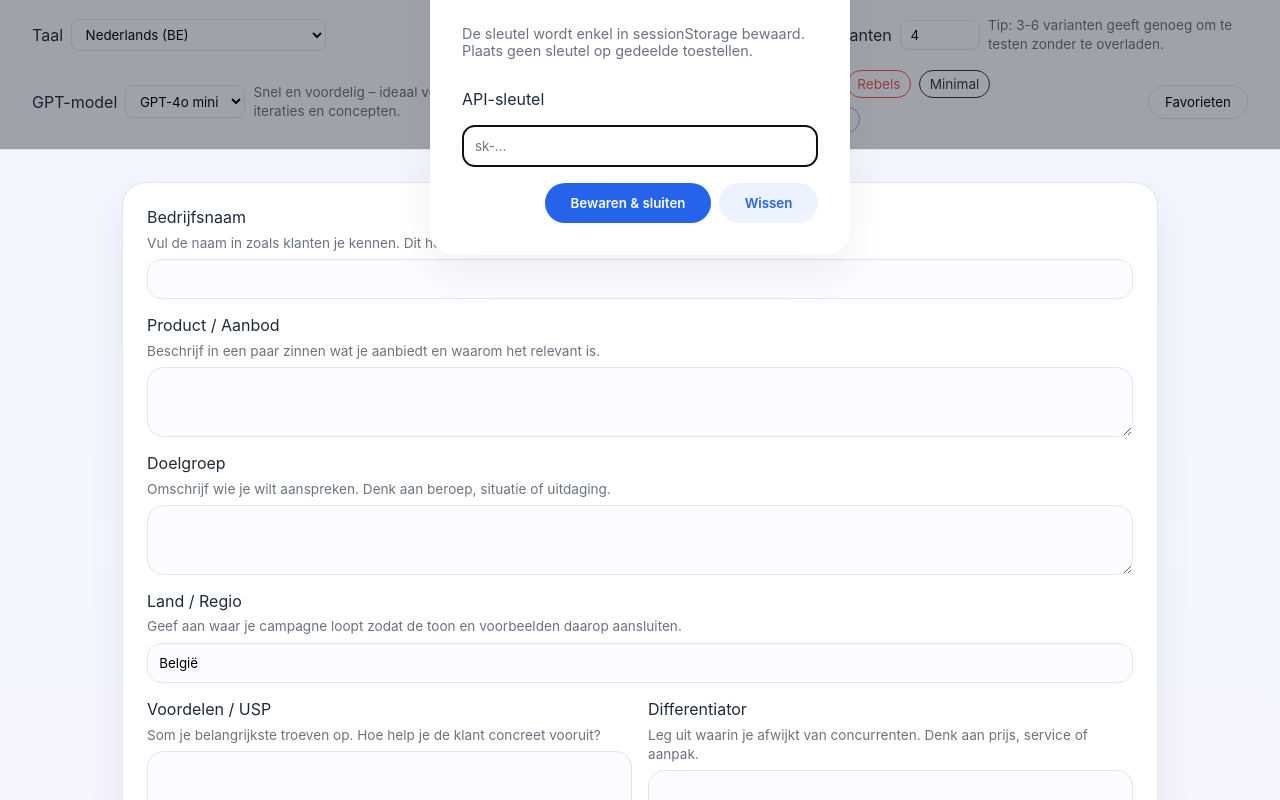
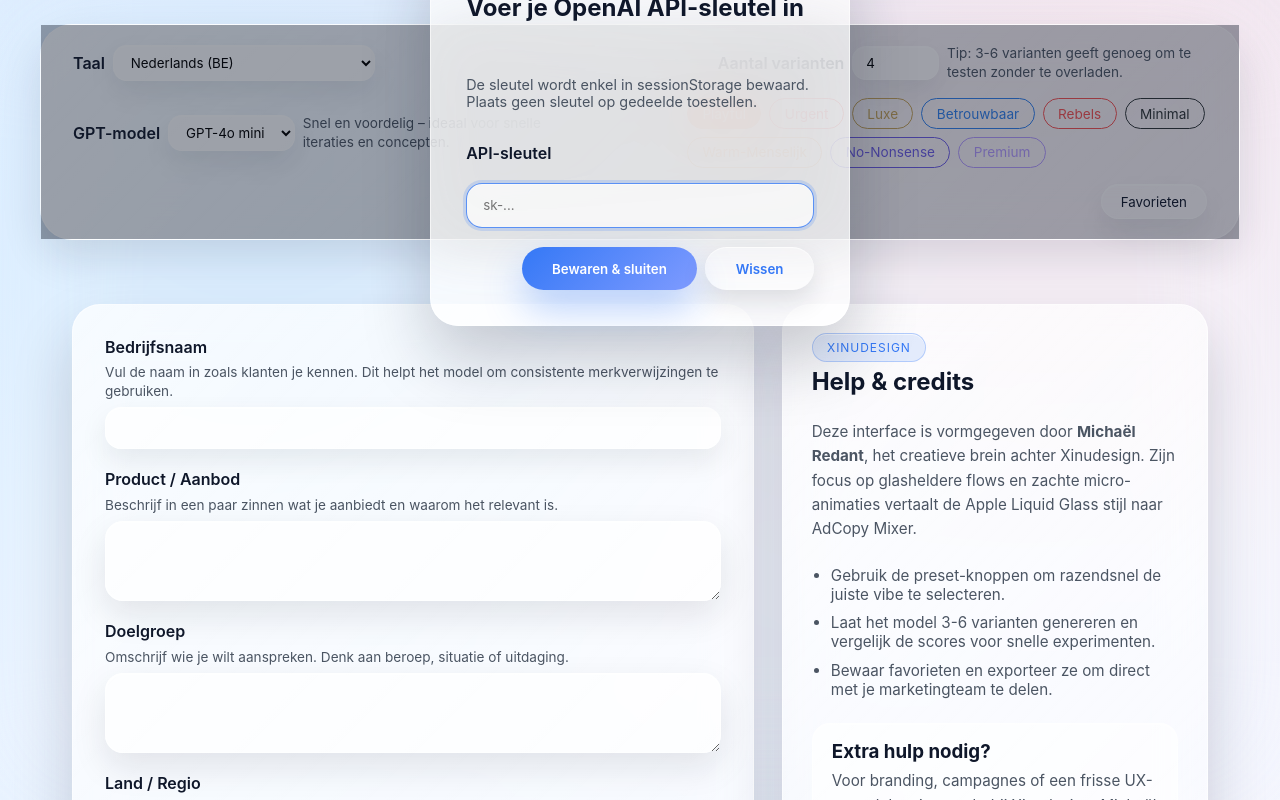
Before and after one commit to MichaelRedant/AdCopy-Mixer, a React (Vite) app in the folder ad-variant-generator/: page / in a window 1280 px wide. Shown: the top 800 px of the page. Built offline with nearby package versions, Linux system fonts and the light colour scheme.

Commit message:
Restyle UI with glassmorphic help section

```diff
--- a/ad-variant-generator/src/App.tsx
+++ b/ad-variant-generator/src/App.tsx
@@ -303,7 +303,46 @@ const App: React.FC = () => {
 
       <main className="layout">
         <section className="content">
-          <FormPanel values={formValues} onChange={handleSettingsChange} onSubmit={handleFormSubmit} isGenerating={isGenerating} />
+          <div className="content-grid">
+            <FormPanel
+              values={formValues}
+              onChange={handleSettingsChange}
+              onSubmit={handleFormSubmit}
+              isGenerating={isGenerating}
+            />
+            <section className="help-panel glass-panel" aria-label="Help en credits">
+              <div className="help-header">
+                <span className="help-badge">Xinudesign</span>
+                <h2>Help & credits</h2>
+              </div>
+              <p className="help-intro">
+                Deze interface is vormgegeven door <strong>Michaël Redant</strong>, het creatieve brein achter Xinudesign. Zijn
+                focus op glasheldere flows en zachte micro-animaties vertaalt de Apple Liquid Glass stijl naar AdCopy Mixer.
+              </p>
+              <ul className="help-list">
+                <li>Gebruik de preset-knoppen om razendsnel de juiste vibe te selecteren.</li>
+                <li>Laat het model 3-6 varianten genereren en vergelijk de scores voor snelle experimenten.</li>
+                <li>Bewaar favorieten en exporteer ze om direct met je marketingteam te delen.</li>
+              </ul>
+              <div className="promo-card">
+                <h3>Extra hulp nodig?</h3>
+                <p>
+                  Voor branding, campagnes of een frisse UX-aanpak kun je terecht bij Xinudesign. Michaël denkt graag mee over
+                  jouw volgende digitale ervaring.
+                </p>
+              </div>
+              <div className="promo-card highlight">
+                <h3>Tip uit eigen keuken</h3>
+                <p>
+                  Zin in tastbare prototypes of gepersonaliseerde merch? Bekijk de mogelijkheden bij{' '}
+                  <a href="https://www.x3dprints.be" target="_blank" rel="noreferrer">
+                    X3DPrints.be
+                  </a>
+                  , het 3D-printatelier van Michaël voor kmo's en particulieren.
+                </p>
+              </div>
+            </section>
+          </div>
           {needsReformat && (
             <button type="button" className="secondary reformat" onClick={handleReformat}>
               Opnieuw formatteren
--- a/ad-variant-generator/src/components/FavoritesDrawer.tsx
+++ b/ad-variant-generator/src/components/FavoritesDrawer.tsx
@@ -31,7 +31,7 @@ const FavoritesDrawer: React.FC<FavoritesDrawerProps> = ({ favorites, isOpen, on
   }
 
   return (
-    <aside className="favorites-drawer" aria-label="Favorieten">
+    <aside className="favorites-drawer glass-drawer" aria-label="Favorieten">
       <div className="drawer-header">
         <h2>Favorieten</h2>
         <button type="button" onClick={onClose} aria-label="Sluit favorieten">×</button>
--- a/ad-variant-generator/src/components/FormPanel.tsx
+++ b/ad-variant-generator/src/components/FormPanel.tsx
@@ -24,7 +24,7 @@ const FormPanel: React.FC<FormPanelProps> = ({ values, onChange, onSubmit, isGen
   };
 
   return (
-    <section className="form-panel" aria-label="Invoerformulier">
+    <section className="form-panel glass-panel" aria-label="Invoerformulier">
       <div className="form-row">
         <label htmlFor="bedrijf">Bedrijfsnaam</label>
         <p className="form-help">Vul de naam in zoals klanten je kennen. Dit helpt het model om consistente merkverwijzingen te gebruiken.</p>
--- a/ad-variant-generator/src/components/VariantCard.tsx
+++ b/ad-variant-generator/src/components/VariantCard.tsx
@@ -74,7 +74,7 @@ const VariantCard: React.FC<VariantCardProps> = ({ item, accentColor, onRemix, o
   const score = normaliseScore(rawScore);
 
   return (
-    <article className="variant-card" style={{ borderTopColor: accentColor }}>
+    <article className="variant-card glass-panel" style={{ borderTopColor: accentColor }}>
       <header>
         <span className="platform-tag">{variant.platform}</span>
         <div className="headline-group">
--- a/ad-variant-generator/src/styles/globals.css
+++ b/ad-variant-generator/src/styles/globals.css
@@ -1,23 +1,50 @@
 :root {
   color-scheme: light;
-  --bg: #f6f7fb;
-  --surface: #ffffff;
-  --border: #e0e4ec;
-  --text: #1f2a37;
-  --muted: #6b7280;
-  --primary: #2563eb;
-  --shadow: 0 18px 40px rgba(15, 23, 42, 0.06);
+  --bg: radial-gradient(circle at 20% 20%, rgba(168, 220, 255, 0.4), transparent 55%),
+    radial-gradient(circle at 80% -10%, rgba(255, 196, 196, 0.35), transparent 50%),
+    linear-gradient(180deg, #eef3ff 0%, #f7f9ff 60%, #f0f4ff 100%);
+  --surface: rgba(255, 255, 255, 0.55);
+  --surface-strong: rgba(255, 255, 255, 0.75);
+  --border: rgba(255, 255, 255, 0.6);
+  --text: #0f172a;
+  --muted: #4b5563;
+  --primary: #3478f6;
+  --shadow: 0 30px 60px rgba(15, 23, 42, 0.18);
+  --glass-blur: 24px;
   font-family: 'Inter', system-ui, -apple-system, BlinkMacSystemFont, 'Segoe UI', sans-serif;
 }
 
 body {
   margin: 0;
-  background: linear-gradient(180deg, rgba(242, 244, 255, 0.9), rgba(246, 247, 251, 1));
+  min-height: 100vh;
+  background: #e8f0ff;
+  background-image: var(--bg);
   color: var(--text);
+  position: relative;
+}
+
+body::before {
+  content: '';
+  position: fixed;
+  inset: 0;
+  background: var(--bg);
+  filter: blur(60px);
+  opacity: 0.9;
+  z-index: 0;
+  pointer-events: none;
 }
 
 * {
   box-sizing: border-box;
+}
+
+.glass-panel {
+  background: linear-gradient(135deg, rgba(255, 255, 255, 0.72), rgba(255, 255, 255, 0.45));
+  border: 1px solid var(--border);
+  border-radius: 28px;
+  box-shadow: var(--shadow);
+  backdrop-filter: blur(var(--glass-blur));
+  -webkit-backdrop-filter: blur(var(--glass-blur));
 }
 
 button,
@@ -27,25 +54,37 @@ select {
   font-family: inherit;
 }
 
+label {
+  font-weight: 600;
+  color: var(--text);
+}
+
 .app {
   min-height: 100vh;
   display: flex;
   flex-direction: column;
+  position: relative;
+  z-index: 1;
 }
 
 .toolbar {
   position: sticky;
-  top: 0;
+  top: 1.5rem;
   z-index: 20;
   display: flex;
   flex-wrap: wrap;
   gap: 1rem;
   align-items: center;
   justify-content: space-between;
-  padding: 1rem 2rem;
-  background: rgba(255, 255, 255, 0.9);
-  backdrop-filter: blur(8px);
-  border-bottom: 1px solid var(--border);
+  padding: 1.2rem 2rem;
+  margin: 1.5rem auto 0;
+  width: min(1200px, calc(100% - 2.5rem));
+  border-radius: 32px;
+  background: linear-gradient(135deg, rgba(255, 255, 255, 0.75), rgba(255, 255, 255, 0.35));
+  border: 1px solid var(--border);
+  backdrop-filter: blur(var(--glass-blur));
+  -webkit-backdrop-filter: blur(var(--glass-blur));
+  box-shadow: 0 18px 40px rgba(15, 23, 42, 0.12);
 }
 
 .toolbar-group {
@@ -56,10 +95,12 @@ select {
 
 .toolbar-group select,
 .toolbar-group input {
-  padding: 0.4rem 0.6rem;
-  border-radius: 8px;
-  border: 1px solid var(--border);
-  background: var(--surface);
+  padding: 0.5rem 0.8rem;
+  border-radius: 14px;
+  border: 1px solid rgba(255, 255, 255, 0.55);
+  background: rgba(255, 255, 255, 0.65);
+  box-shadow: inset 0 1px 0 rgba(255, 255, 255, 0.4), 0 12px 28px rgba(15, 23, 42, 0.08);
+  transition: border-color 0.2s ease, box-shadow 0.2s ease;
 }
 
 .toolbar-group.presets {
@@ -68,18 +109,19 @@ select {
 }
 
 .toolbar-group.presets .preset {
-  padding: 0.3rem 0.6rem;
+  padding: 0.4rem 0.9rem;
   border-radius: 999px;
-  border: 1px solid transparent;
-  background: transparent;
+  border: 1px solid rgba(255, 255, 255, 0.5);
+  background: rgba(255, 255, 255, 0.35);
   font-size: 0.85rem;
   text-transform: capitalize;
-  transition: transform 0.2s ease, box-shadow 0.2s ease;
+  color: var(--text);
+  transition: transform 0.2s ease, box-shadow 0.2s ease, background 0.2s ease;
 }
 
 .toolbar-group.presets .preset:hover {
   transform: translateY(-1px);
-  box-shadow: var(--shadow);
+  box-shadow: 0 10px 24px rgba(15, 23, 42, 0.12);
 }
 
 .toolbar-group.actions {
@@ -88,17 +130,20 @@ select {
 }
 
 .toolbar-button {
-  border: 1px solid var(--border);
-  background: var(--surface);
-  padding: 0.5rem 1rem;
+  border: 1px solid rgba(255, 255, 255, 0.6);
+  background: rgba(255, 255, 255, 0.35);
+  padding: 0.55rem 1.2rem;
   border-radius: 999px;
   cursor: pointer;
-  transition: background 0.2s ease, box-shadow 0.2s ease;
+  color: var(--text);
+  box-shadow: inset 0 1px 0 rgba(255, 255, 255, 0.5), 0 14px 28px rgba(15, 23, 42, 0.08);
+  transition: transform 0.2s ease, box-shadow 0.2s ease, background 0.2s ease;
 }
 
 .toolbar-button:hover {
-  background: #f3f4ff;
-  box-shadow: var(--shadow);
+  transform: translateY(-1px);
+  background: rgba(255, 255, 255, 0.55);
+  box-shadow: 0 16px 36px rgba(15, 23, 42, 0.12);
 }
 
 .toolbar-advice {
@@ -120,21 +165,30 @@ select {
 
 .content {
   flex: 1;
-  padding: 2rem;
-  max-width: 1100px;
-  margin: 0 auto;
+  padding: 2.5rem 2rem 4rem;
+  max-width: 1200px;
+  margin: 1.5rem auto 0;
   width: 100%;
 }
 
+.content-grid {
+  display: grid;
+  gap: 1.75rem;
+  grid-template-columns: minmax(0, 1fr);
+  align-items: start;
+}
+
+@media (min-width: 1100px) {
+  .content-grid {
+    grid-template-columns: minmax(0, 1.6fr) minmax(0, 1fr);
+  }
+}
+
 .form-panel {
-  background: var(--surface);
-  border-radius: 24px;
-  padding: 1.5rem;
-  box-shadow: var(--shadow);
-  border: 1px solid var(--border);
+  padding: 2rem;
   display: flex;
   flex-direction: column;
-  gap: 1rem;
+  gap: 1.25rem;
 }
 
 .form-row {
@@ -156,20 +210,38 @@ select {
 }
 
 .form-row textarea {
-  min-height: 70px;
+  min-height: 80px;
   resize: vertical;
-  padding: 0.75rem;
-  border-radius: 16px;
-  border: 1px solid var(--border);
-  background: #fbfcff;
+  padding: 0.85rem 1rem;
+  border-radius: 18px;
+  border: 1px solid rgba(255, 255, 255, 0.55);
+  background: rgba(255, 255, 255, 0.7);
+  box-shadow: inset 0 1px 0 rgba(255, 255, 255, 0.4), 0 14px 34px rgba(15, 23, 42, 0.1);
+  transition: border-color 0.2s ease, box-shadow 0.2s ease;
 }
 
 .form-row select,
 .form-row input {
-  padding: 0.7rem;
-  border-radius: 14px;
-  border: 1px solid var(--border);
-  background: #fbfcff;
+  padding: 0.75rem 1rem;
+  border-radius: 16px;
+  border: 1px solid rgba(255, 255, 255, 0.55);
+  background: rgba(255, 255, 255, 0.7);
+  box-shadow: inset 0 1px 0 rgba(255, 255, 255, 0.4), 0 12px 28px rgba(15, 23, 42, 0.08);
+  transition: border-color 0.2s ease, box-shadow 0.2s ease;
+}
+
+.form-row textarea:focus,
+.form-row input:focus,
+.form-row select:focus,
+.toolbar-group select:focus,
+.toolbar-group input:focus,
+.card-actions select:focus,
+.drawer-controls input:focus,
+.drawer-controls select:focus,
+.modal input:focus {
+  outline: none;
+  border-color: rgba(52, 120, 246, 0.8);
+  box-shadow: 0 0 0 3px rgba(52, 120, 246, 0.18), inset 0 1px 0 rgba(255, 255, 255, 0.4);
 }
 
 .form-grid {
@@ -190,30 +262,40 @@ select {
 .secondary {
   border: none;
   border-radius: 999px;
-  padding: 0.75rem 1.6rem;
+  padding: 0.85rem 1.9rem;
   font-weight: 600;
   cursor: pointer;
-  transition: transform 0.2s ease, box-shadow 0.2s ease;
+  transition: transform 0.2s ease, box-shadow 0.2s ease, background 0.2s ease;
 }
 
 .primary {
-  background: var(--primary);
+  background: linear-gradient(135deg, #3478f6 0%, #7f9bff 100%);
   color: #fff;
+  box-shadow: 0 18px 38px rgba(52, 120, 246, 0.35);
 }
 
 .primary:hover {
   transform: translateY(-1px);
-  box-shadow: var(--shadow);
+  box-shadow: 0 22px 44px rgba(52, 120, 246, 0.45);
+}
+
+.primary:disabled {
+  cursor: not-allowed;
+  opacity: 0.7;
+  transform: none;
+  box-shadow: none;
 }
 
 .secondary {
-  background: #edf2ff;
+  background: rgba(255, 255, 255, 0.4);
   color: var(--primary);
+  box-shadow: inset 0 1px 0 rgba(255, 255, 255, 0.6), 0 12px 26px rgba(15, 23, 42, 0.12);
 }
 
 .secondary:hover {
   transform: translateY(-1px);
-  box-shadow: var(--shadow);
+  box-shadow: 0 16px 32px rgba(15, 23, 42, 0.14);
+  background: rgba(255, 255, 255, 0.6);
 }
 
 .reformat {
@@ -231,12 +313,8 @@ select {
 }
 
 .variant-card {
-  background: var(--surface);
-  border-radius: 24px;
-  padding: 1.5rem;
+  padding: 1.6rem 1.8rem;
   border-top: 6px solid var(--primary);
-  border: 1px solid var(--border);
-  box-shadow: var(--shadow);
   display: flex;
   flex-direction: column;
   gap: 0.8rem;
@@ -249,13 +327,15 @@ select {
 }
 
 .platform-tag {
-  background: #eef2ff;
+  background: rgba(52, 120, 246, 0.14);
   color: var(--primary);
-  padding: 0.3rem 0.6rem;
+  padding: 0.35rem 0.7rem;
   border-radius: 999px;
   font-size: 0.75rem;
   text-transform: uppercase;
   letter-spacing: 0.05em;
+  border: 1px solid rgba(52, 120, 246, 0.28);
+  box-shadow: inset 0 1px 0 rgba(255, 255, 255, 0.5);
 }
 
 .variant-card h3 {
@@ -272,10 +352,12 @@ select {
 }
 
 .notes {
-  background: #fdf2f8;
-  padding: 0.6rem 0.8rem;
-  border-radius: 12px;
+  background: rgba(255, 255, 255, 0.55);
+  padding: 0.7rem 0.9rem;
+  border-radius: 14px;
   font-size: 0.9rem;
+  border: 1px solid rgba(255, 255, 255, 0.5);
+  box-shadow: inset 0 1px 0 rgba(255, 255, 255, 0.45);
 }
 
 .warnings {
@@ -301,16 +383,20 @@ select {
 }
 
 .card-actions select {
-  padding: 0.5rem;
-  border-radius: 12px;
-  border: 1px solid var(--border);
+  padding: 0.6rem 0.8rem;
+  border-radius: 14px;
+  border: 1px solid rgba(255, 255, 255, 0.55);
+  background: rgba(255, 255, 255, 0.7);
+  box-shadow: inset 0 1px 0 rgba(255, 255, 255, 0.4);
+  transition: border-color 0.2s ease, box-shadow 0.2s ease;
 }
 
 .scorecard {
-  background: #f8fafc;
-  border-radius: 18px;
-  padding: 1rem;
-  border: 1px solid var(--border);
+  background: rgba(255, 255, 255, 0.55);
+  border-radius: 20px;
+  padding: 1.2rem 1.4rem;
+  border: 1px solid rgba(255, 255, 255, 0.55);
+  box-shadow: inset 0 1px 0 rgba(255, 255, 255, 0.4);
 }
 
 .scorecard h4 {
@@ -331,11 +417,12 @@ select {
 }
 
 .score-metric {
-  background: #fff;
-  border-radius: 12px;
-  padding: 0.5rem;
-  border: 1px solid var(--border);
+  background: rgba(255, 255, 255, 0.65);
+  border-radius: 14px;
+  padding: 0.75rem;
+  border: 1px solid rgba(255, 255, 255, 0.5);
   text-align: left;
+  box-shadow: inset 0 1px 0 rgba(255, 255, 255, 0.45);
 }
 
 .score-metric-header {
@@ -383,13 +470,19 @@ select {
   top: 0;
   bottom: 0;
   width: min(420px, 90vw);
-  background: #ffffff;
-  box-shadow: -18px 0 32px rgba(15, 23, 42, 0.12);
   padding: 1.5rem;
   display: flex;
   flex-direction: column;
   gap: 1rem;
   z-index: 30;
+}
+
+.glass-drawer {
+  background: var(--surface-strong);
+  border-left: 1px solid var(--border);
+  box-shadow: -20px 0 48px rgba(15, 23, 42, 0.2);
+  backdrop-filter: blur(calc(var(--glass-blur) + 4px));
+  -webkit-backdrop-filter: blur(calc(var(--glass-blur) + 4px));
 }
 
 .drawer-header {
@@ -399,10 +492,22 @@ select {
 }
 
 .drawer-header button {
-  background: transparent;
-  border: none;
-  font-size: 1.5rem;
+  background: rgba(255, 255, 255, 0.4);
+  border: 1px solid rgba(255, 255, 255, 0.6);
+  border-radius: 50%;
+  font-size: 1.25rem;
+  width: 36px;
+  height: 36px;
+  display: grid;
+  place-items: center;
   cursor: pointer;
+  box-shadow: inset 0 1px 0 rgba(255, 255, 255, 0.5), 0 10px 24px rgba(15, 23, 42, 0.12);
+  transition: transform 0.2s ease, box-shadow 0.2s ease;
+}
+
+.drawer-header button:hover {
+  transform: translateY(-1px);
+  box-shadow: 0 14px 28px rgba(15, 23, 42, 0.16);
 }
 
 .drawer-controls {
@@ -413,9 +518,12 @@ select {
 
 .drawer-controls input,
 .drawer-controls select {
-  padding: 0.6rem;
-  border-radius: 10px;
-  border: 1px solid var(--border);
+  padding: 0.65rem 0.9rem;
+  border-radius: 14px;
+  border: 1px solid rgba(255, 255, 255, 0.55);
+  background: rgba(255, 255, 255, 0.7);
+  box-shadow: inset 0 1px 0 rgba(255, 255, 255, 0.4);
+  transition: border-color 0.2s ease, box-shadow 0.2s ease;
 }
 
 .drawer-actions {
@@ -425,11 +533,18 @@ select {
 
 .drawer-actions button {
   flex: 1;
-  padding: 0.6rem;
-  border-radius: 10px;
-  border: 1px solid var(--border);
-  background: #f9fafb;
+  padding: 0.7rem 1rem;
+  border-radius: 14px;
+  border: 1px solid rgba(255, 255, 255, 0.55);
+  background: rgba(255, 255, 255, 0.5);
   cursor: pointer;
+  box-shadow: inset 0 1px 0 rgba(255, 255, 255, 0.5), 0 12px 28px rgba(15, 23, 42, 0.12);
+  transition: transform 0.2s ease, box-shadow 0.2s ease;
+}
+
+.drawer-actions button:hover {
+  transform: translateY(-1px);
+  box-shadow: 0 16px 32px rgba(15, 23, 42, 0.16);
 }
 
 .drawer-list {
@@ -441,10 +556,10 @@ select {
 }
 
 .drawer-item {
-  border: 1px solid var(--border);
-  border-radius: 14px;
-  padding: 0.9rem;
-  background: #fff;
+  border: 1px solid rgba(255, 255, 255, 0.55);
+  border-radius: 16px;
+  padding: 1rem;
+  background: rgba(255, 255, 255, 0.6);
   display: flex;
   justify-content: space-between;
   gap: 0.75rem;
@@ -462,11 +577,100 @@ select {
 }
 
 .drawer-buttons button {
-  border: 1px solid var(--border);
-  border-radius: 10px;
-  background: #f8fafc;
-  padding: 0.4rem 0.6rem;
+  border: 1px solid rgba(255, 255, 255, 0.55);
+  border-radius: 12px;
+  background: rgba(255, 255, 255, 0.5);
+  padding: 0.45rem 0.7rem;
   cursor: pointer;
+  transition: transform 0.2s ease, box-shadow 0.2s ease;
+}
+
+.drawer-buttons button:hover {
+  transform: translateY(-1px);
+  box-shadow: 0 12px 24px rgba(15, 23, 42, 0.12);
+}
+
+.help-panel {
+  padding: 1.8rem;
+  display: flex;
+  flex-direction: column;
+  gap: 1.5rem;
+  color: var(--text);
+}
+
+.help-header {
+  display: flex;
+  flex-direction: column;
+  gap: 0.35rem;
+}
+
+.help-panel h2,
+.help-panel h3 {
+  margin: 0;
+}
+
+.help-badge {
+  align-self: flex-start;
+  font-size: 0.75rem;
+  letter-spacing: 0.08em;
+  text-transform: uppercase;
+  padding: 0.35rem 0.9rem;
+  border-radius: 999px;
+  background: rgba(52, 120, 246, 0.12);
+  color: var(--primary);
+  border: 1px solid rgba(52, 120, 246, 0.28);
+  box-shadow: inset 0 1px 0 rgba(255, 255, 255, 0.6);
+}
+
+.help-intro {
+  margin: 0;
+  font-size: 0.95rem;
+  line-height: 1.6;
+  color: var(--muted);
+}
+
+.help-list {
+  margin: 0;
+  padding-left: 1.2rem;
+  display: grid;
+  gap: 0.6rem;
+  color: var(--muted);
+  font-size: 0.95rem;
+  list-style: disc;
+}
+
+.promo-card {
+  background: rgba(255, 255, 255, 0.6);
+  border-radius: 18px;
+  padding: 1rem 1.2rem;
+  border: 1px solid rgba(255, 255, 255, 0.5);
+  box-shadow: inset 0 1px 0 rgba(255, 255, 255, 0.45);
+}
+
+.promo-card.highlight {
+  background: linear-gradient(135deg, rgba(52, 120, 246, 0.12), rgba(120, 164, 255, 0.18));
+  border-color: rgba(52, 120, 246, 0.35);
+}
+
+.promo-card h3 {
+  margin: 0 0 0.4rem 0;
+}
+
+.promo-card p {
+  margin: 0;
+  font-size: 0.95rem;
+  line-height: 1.6;
+  color: var(--muted);
+}
+
+.help-panel a {
+  color: var(--primary);
+  font-weight: 600;
+  text-decoration: none;
+}
+
+.help-panel a:hover {
+  text-decoration: underline;
 }
 
 .toast-container {
@@ -520,14 +724,17 @@ select {
 }
 
 .modal {
-  background: #ffffff;
-  padding: 2rem;
-  border-radius: 24px;
+  background: var(--surface-strong);
+  padding: 2.2rem;
+  border-radius: 28px;
   width: min(420px, 90vw);
   display: flex;
   flex-direction: column;
-  gap: 1rem;
-  box-shadow: var(--shadow);
+  gap: 1.2rem;
+  border: 1px solid var(--border);
+  box-shadow: 0 32px 68px rgba(15, 23, 42, 0.22);
+  backdrop-filter: blur(calc(var(--glass-blur) + 6px));
+  -webkit-backdrop-filter: blur(calc(var(--glass-blur) + 6px));
 }
 
 .modal-description {
@@ -536,9 +743,12 @@ select {
 }
 
 .modal input {
-  padding: 0.75rem;
-  border-radius: 12px;
-  border: 1px solid var(--border);
+  padding: 0.85rem 1rem;
+  border-radius: 16px;
+  border: 1px solid rgba(255, 255, 255, 0.55);
+  background: rgba(255, 255, 255, 0.7);
+  box-shadow: inset 0 1px 0 rgba(255, 255, 255, 0.4), 0 14px 34px rgba(15, 23, 42, 0.12);
+  transition: border-color 0.2s ease, box-shadow 0.2s ease;
 }
 
 .modal-actions {
@@ -551,12 +761,22 @@ select {
   .toolbar {
     flex-direction: column;
     align-items: flex-start;
+    width: calc(100% - 1.5rem);
+    margin: 1rem auto 0;
+    top: 1rem;
   }
   .toolbar-group.actions {
     align-self: stretch;
   }
   .content {
-    padding: 1.5rem;
+    padding: 2rem 1.25rem 3rem;
+    margin-top: 1.25rem;
+  }
+  .content-grid {
+    grid-template-columns: 1fr;
+  }
+  .help-panel {
+    padding: 1.4rem;
   }
 }
 
```
